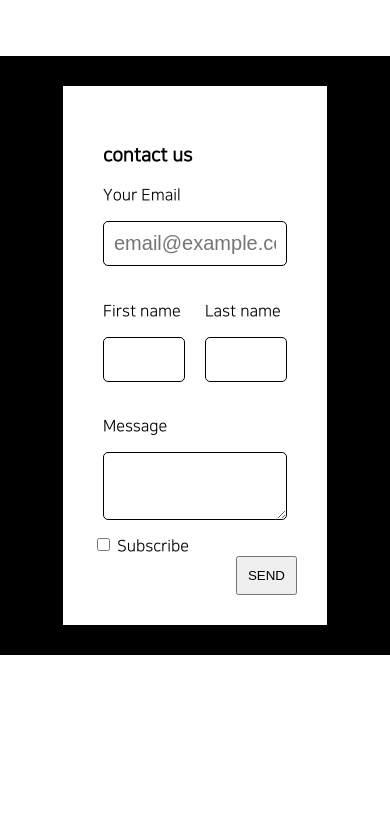
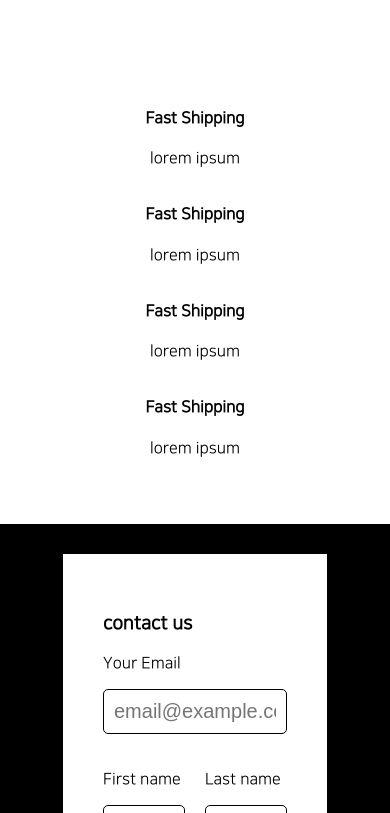
Before and after one commit to yangyeahhhhh/codingapple-HTML-CSS, a plain HTML site: page layout3.html in a window 390 px wide. Shown: the part 735-1548 px from the top of the page. Before the commit the page ends 1390 px from the top, so only its background shows below. Drawn offline with Linux system fonts and the light colour scheme; files whose address does not match are found by name.

Commit message:
중급모듈 6강 - 7강

```diff
--- a/css/main.css
+++ b/css/main.css
@@ -282,9 +282,31 @@ table {
   margin-right: 10px;
 }
 
+.product-container {
+  width: 80%;
+  max-width: 600px;
+  margin: auto;
+  margin-top: 50px;
+  margin-bottom: 50px;
+  text-align: center;
+}
+
+.product-container div {
+  float: left;
+  width: 25%
+}
+
 @media screen and (max-width : 1200px) {
   .main-title {
     font-size: 30px;
+  }
+
+  .product-container div {
+    width: 50%;
+  }
+
+  .product-container {
+    max-width: 600px;
   }
 }
 
@@ -292,10 +314,8 @@ table {
   .main-title {
     font-size: 20px;
   }
-}
 
-@media screen and (max-width : 576px) {
-  .main-title {
-    font-size: 10px;
+  .product-container div {
+    width: 100%;
   }
 }
--- a/layout3.html
+++ b/layout3.html
@@ -32,7 +32,25 @@
       cum eligendi ad sint molestias</p>
   </div>
 
-  <br>
+  <div class="product-container">
+    <div>
+      <h4>Fast Shipping</h4>
+      <p>lorem ipsum</p>
+    </div>
+    <div>
+      <h4>Fast Shipping</h4>
+      <p>lorem ipsum</p>
+    </div>
+    <div>
+      <h4>Fast Shipping</h4>
+      <p>lorem ipsum</p>
+    </div>
+    <div>
+      <h4>Fast Shipping</h4>
+      <p>lorem ipsum</p>
+    </div>
+    <div style="float: none; clear: both;"></div>
+  </div>
 
   <!-- <div class="explain-box" style="padding: 50px">
     <h4>How we design our shoes</h4>
```
